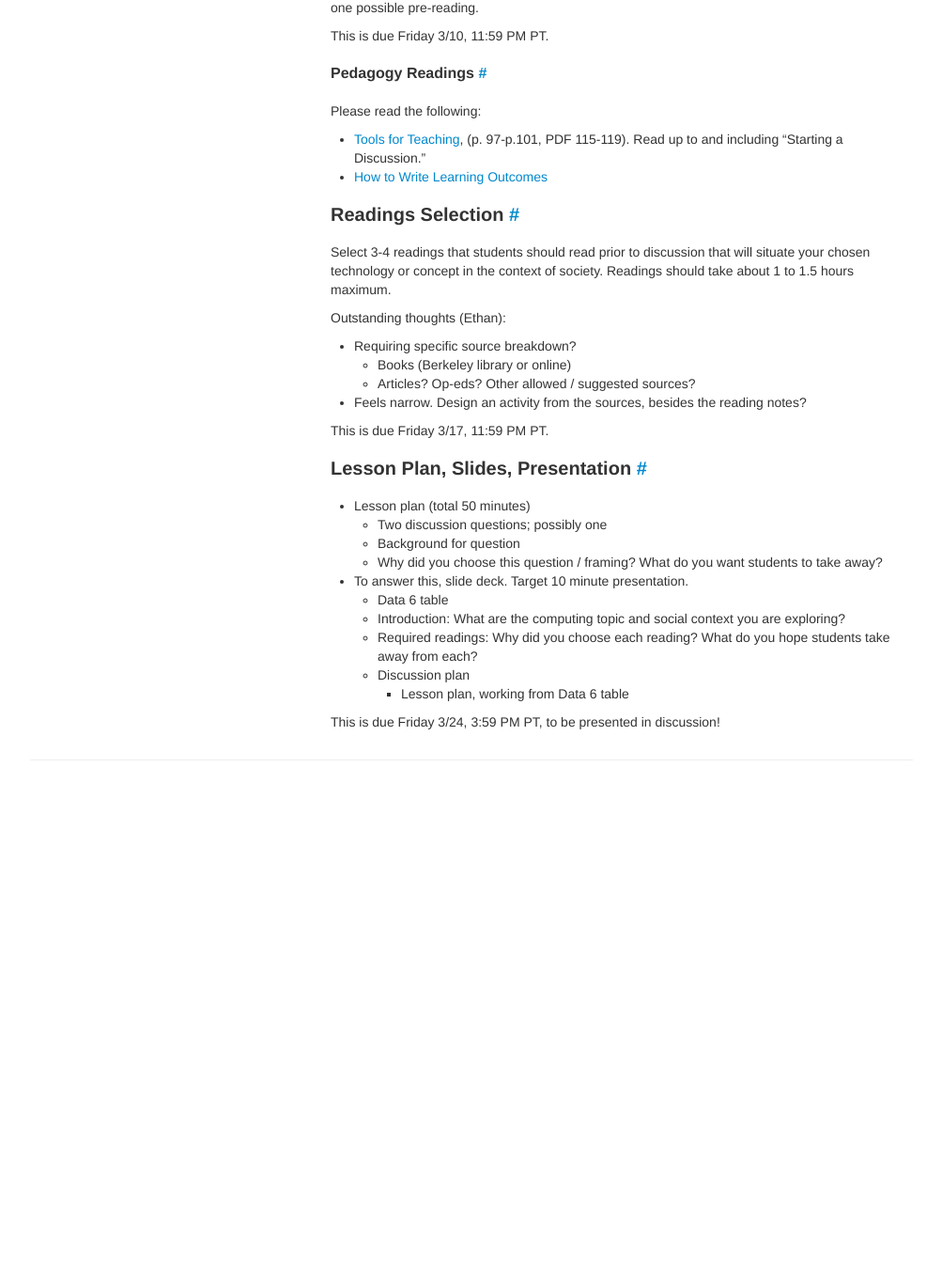
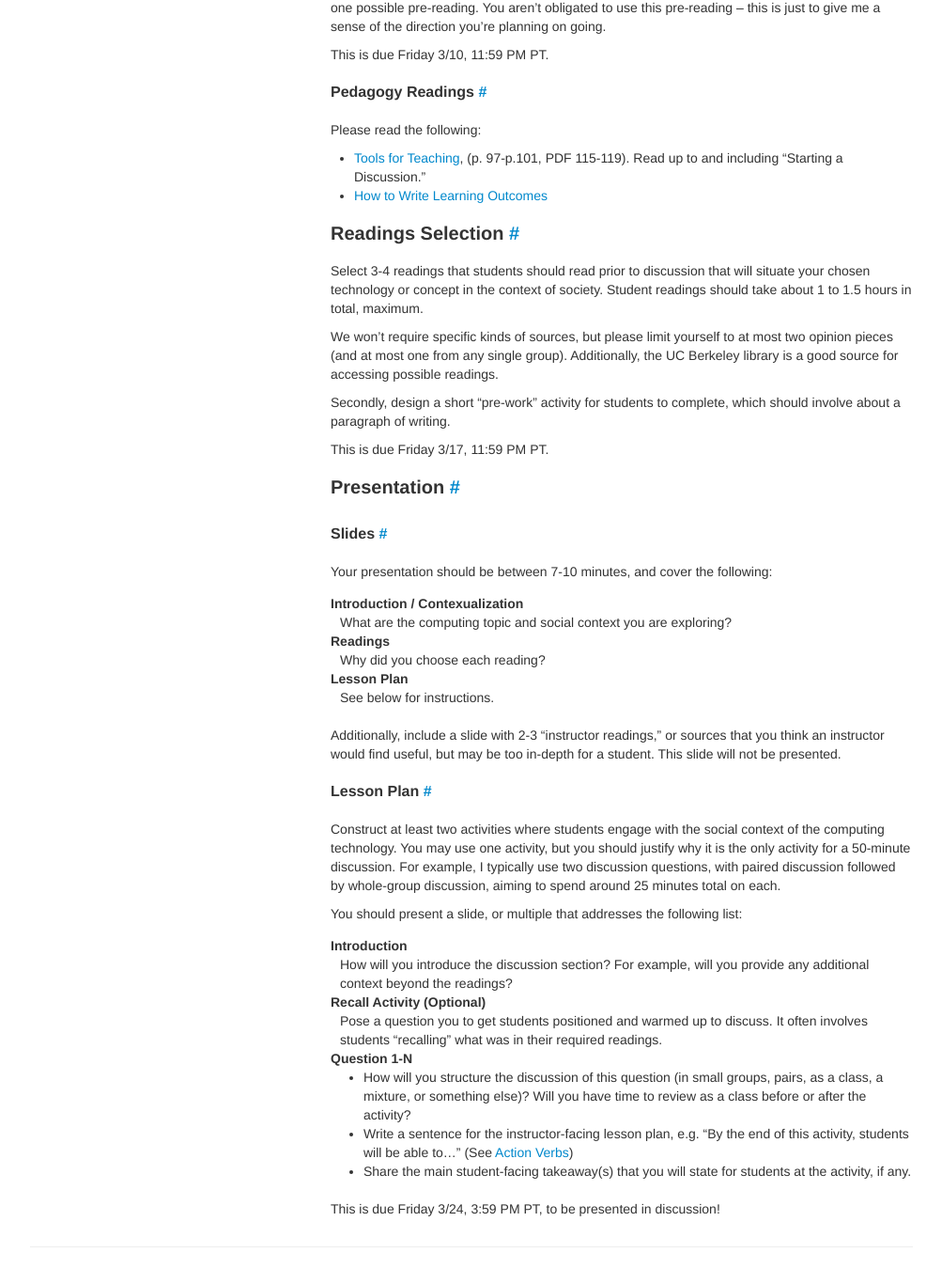
Before and after one commit to Berkeley-CS195/sp23, a Jekyll site: the page built from assignments/h195-proj2.md, in a window 1280 px wide and 1400 px high, scrolled down 838 px. Shown: the top 1366 px of the window at 94% size, without its empty margins (138-1141 px from the left). Built offline with Jekyll 4.4.1, drawn with Linux system fonts in a browser that asks for light colours; before the commit the page ends 1728 px from its top, so only the background shows below that; some of the changed text lies outside the part shown.

Commit message:
Finish H195 proj2 for Lisa feedback

```diff
--- a/assignments/h195-proj2.md
+++ b/assignments/h195-proj2.md
@@ -40,6 +40,8 @@ starting points.
 On bCourses, submit a few sentences explaining your chosen computing topic and
 how you plan to draw a connection to society or identity concepts.
 Additionally, please provide a link or citation for one possible pre-reading.
+You aren't obligated to use this pre-reading -- this is just to give me a sense
+of the direction you're planning on going.
 
 This is due Friday 3/10, 11:59 PM PT.
 
@@ -57,32 +59,64 @@ Please read the following:
 ## Readings Selection
 
 Select 3-4 readings that students should read prior to discussion that will
-situate your chosen technology or concept in the context of society. Readings
-should take about 1 to 1.5 hours maximum.
+situate your chosen technology or concept in the context of society. Student
+readings should take about 1 to 1.5 hours in total, maximum.
 
-Outstanding thoughts (Ethan):
+We won't require specific kinds of sources, but please limit yourself to at
+most two opinion pieces (and at most one from any single group). Additionally,
+the UC Berkeley library is a good source for accessing possible readings.
 
-- Requiring specific source breakdown?
-  - Books (Berkeley library or online)
-  - Articles? Op-eds? Other allowed / suggested sources?
-- Feels narrow. Design an activity from the sources, besides the reading notes?
+Secondly, design a short "pre-work" activity for students to complete,
+which should involve about a paragraph of writing.
 
 This is due Friday 3/17, 11:59 PM PT.
 
-## Lesson Plan, Slides, Presentation
+## Presentation
 
-- Lesson plan (total 50 minutes)
-  - Two discussion questions; possibly one
-  - Background for question
-  - Why did you choose this question / framing? What do you want students to
-    take away?
-- To answer this, slide deck. Target 10 minute presentation.
-  - Data 6 table
-  - Introduction: What are the computing topic and social context you are
-    exploring?
-  - Required readings: Why did you choose each reading? What do you hope
-    students take away from each?
-  - Discussion plan
-    - Lesson plan, working from Data 6 table
+### Slides
+
+Your presentation should be between 7-10 minutes, and cover the following:
+
+Introduction / Contexualization
+: What are the computing topic and social context you are exploring?
+
+Readings
+: Why did you choose each reading?
+
+Lesson Plan
+: See below for instructions.
+
+Additionally, include a slide with 2-3 "instructor readings," or sources
+that you think an instructor would find useful, but may be too in-depth for a
+student. This slide will not be presented.
+
+### Lesson Plan
+
+Construct at least two activities where students engage with the social context
+of the computing technology. You may use one activity, but you should justify
+why it is the only activity for a 50-minute discussion. For example, I
+typically use two discussion questions, with paired discussion followed by
+whole-group discussion, aiming to spend around 25 minutes total on each.
+
+You should present a slide, or multiple that addresses the following list:
+
+Introduction
+: How will you introduce the discussion section? For example, will you provide
+  any additional context beyond the readings?
+
+Recall Activity (Optional)
+: Pose a question you to get students positioned and warmed up to discuss. It
+  often involves students "recalling" what was in their required readings.
+
+Question 1-N
+: - How will you structure the discussion of this question (in small groups,
+    pairs, as a class, a mixture, or something else)? Will you have time to
+    review as a class before or after the activity?
+  - Write a sentence for the instructor-facing lesson plan, e.g. "By the end of
+    this activity, students will be able to..." (See [Action Verbs])
+  - Share the main student-facing takeaway(s) that you will state for students
+    at the activity, if any.
 
 This is due Friday 3/24, 3:59 PM PT, to be presented in discussion!
+
+[Action Verbs]: https://teaching.berkeley.edu/resources/design/course-level-learning-goalsoutcomes
```
